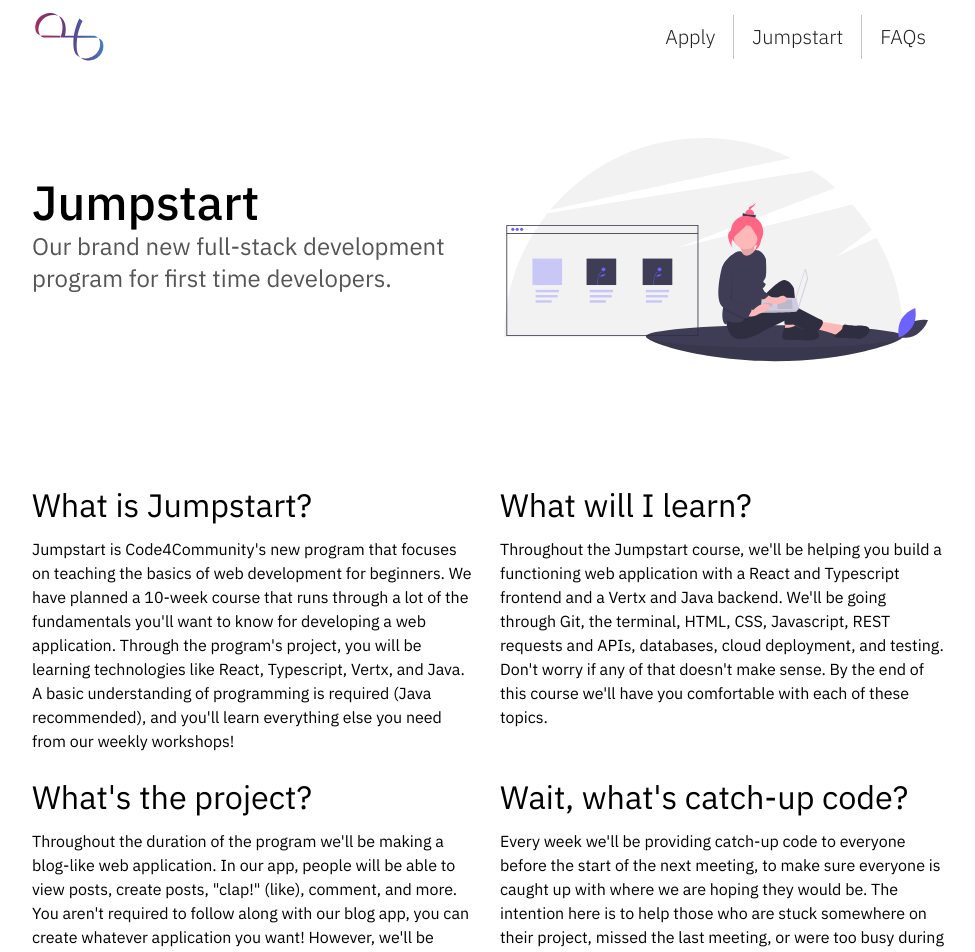
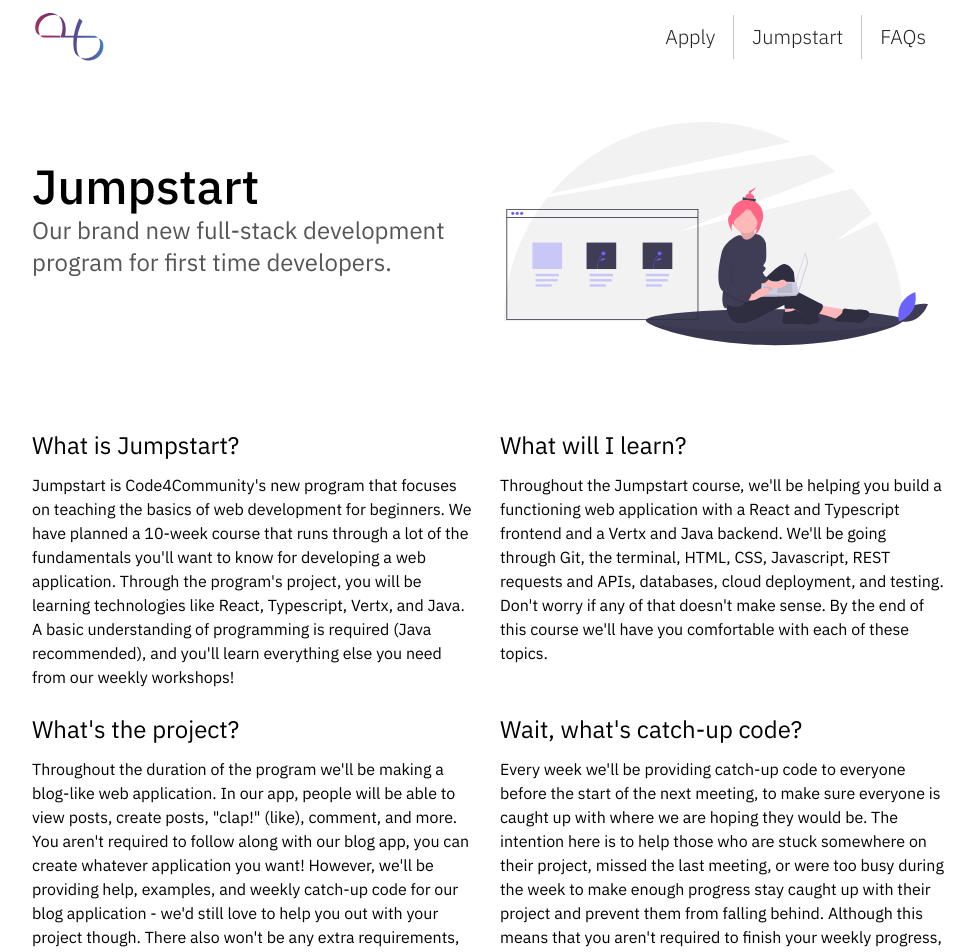
Before and after one commit to Code-4-Community/c4cneu.com, a React (Create React App) app: page /jumpstart in a window 1280 px wide. Shown: the top 952 px of the page, without its empty margins (152-1127 px from the left). Built offline with nearby package versions, Linux system fonts and the light colour scheme.

Commit message:
increase button size on apply + quotes

```diff
--- a/src/components/ApplyCard.tsx
+++ b/src/components/ApplyCard.tsx
@@ -16,7 +16,8 @@ import {
 } from '@material-ui/core';
 import { Link } from 'react-router-dom';
 
-const useStyles = makeStyles({
+const useStyles = makeStyles((theme: Theme) =>
+  createStyles({
     card: {
       padding: 0,
       margin: 'auto',
@@ -32,14 +33,15 @@ const useStyles = makeStyles({
       color: 'inherit',
       textDecoration: 'inherit',
     },
-});
+  })
+);
 // CSS for underline animation
 //https://css-tricks.com/4-ways-to-animate-the-color-of-a-text-link-on-hover/#technique-4-using-transform
 const StyledButton = withStyles((theme: Theme) =>
   createStyles({
     root: {
       padding: 0,
-      borderBottom: '1px solid grey',
+      borderBottom: '1px solid ' + theme.palette.divider,
 
       borderRadius: 0,
       transition: 'color 275ms ease',
@@ -49,14 +51,13 @@ const StyledButton = withStyles((theme: Theme) =>
       },
     },
     label: {
+      fontSize: '1.1em',
       overflow: 'hidden',
       '& > span': {
         position: 'absolute',
-
         overflow: 'hidden',
-
         transform: 'translateX(-100%)',
-        transition: 'transform 275ms ease',
+        transition: 'transform 200ms ease',
         borderBottom: '1px solid ' + theme.palette.primary.main,
         paddingTop: 1,
       },
--- a/src/components/ApplyDeveloper.tsx
+++ b/src/components/ApplyDeveloper.tsx
@@ -163,6 +163,13 @@ const ApplyDeveloper: React.FC = () => {
           name="Brandon Liang"
           title="Software Developer"
         />
+        <Fade>
+          <TextQuoteBlock
+            quote="What I love most about C4C is its emphasis on the community. Whether its helping out the greater Boston area or teaching Northeastern students coding or connecting with other club members, C4C always makes community its number one priority. You will never feel alone in C4C."
+            name="Max Sebso"
+            title="Software Developer"
+          />
+        </Fade>
       </Grid>
     </Container>
   );
--- a/src/components/FAQ.tsx
+++ b/src/components/FAQ.tsx
@@ -99,7 +99,7 @@ const FAQ: React.FC = () => {
         SvgNode={SVG}
       />
       <Container maxWidth="sm">
-        <Box py="10vh">
+        <Box py="5vh">
           <JumpstartAccordion sections={faq} />
         </Box>
       </Container>
--- a/src/components/Hero.tsx
+++ b/src/components/Hero.tsx
@@ -9,7 +9,7 @@ const useStyles = makeStyles({
     padding: '1em',
   },
   root: {
-    paddingTop: '2em',
+    paddingTop: '1em',
     paddingBottom: '2em',
   },
   verticallyCenter: {
--- a/src/components/Home.tsx
+++ b/src/components/Home.tsx
@@ -269,6 +269,13 @@ const Home: React.FC = () => {
         </Fade>
         <Fade>
           <TextQuoteBlock
+            quote="At Code4Community, I've met so many Northeastern students with diverse experiences, work ethics, talents, and the passion to help our local community. We work alongside one another to improve our leadership, teamwork, and technical skills. This is the community that I love to see grow and be a part of!"
+            name="Sadaf Khansalar"
+            title="Operations and Administration Director"
+          />
+        </Fade>
+        <Fade>
+          <TextQuoteBlock
             quote="I’ve learned to build, lead, and collaborate with teams of developers and designers, all of which has prepared me very much for working in the industry. To be able to learn so much, and see the impact we have for on our partner organizations, makes me very grateful to be a part of this organization."
             name="Jack Blanc"
             title="Director of Engineering"
@@ -282,6 +289,8 @@ const Home: React.FC = () => {
             title="President of Code4Community"
           />
         </Fade>
+
+
       </Grid>
       <Fade>
         <div className={classes.endSection}>
--- a/src/components/Jumpstart.tsx
+++ b/src/components/Jumpstart.tsx
@@ -10,7 +10,7 @@ import Fade from 'react-reveal/Fade';
 
 const useStyles = makeStyles({
   section: {
-    marginTop: '10vh',
+    marginTop: '5vh',
     marginBottom: '10vh',
   },
   subtext: {
@@ -64,7 +64,7 @@ const Jumpstart: React.FC = () => {
       >
         <Grid item sm={6}>
           <Fade>
-            <Typography variant="h4">What is Jumpstart?</Typography>
+            <Typography variant="h5">What is Jumpstart?</Typography>
             <Typography variant="body1" className={classes.subtext}>
               Jumpstart is Code4Community's new program that focuses on teaching
               the basics of web development for beginners. We have planned a
@@ -79,7 +79,7 @@ const Jumpstart: React.FC = () => {
         </Grid>
         <Grid item sm={6}>
           <Fade>
-            <Typography variant="h4">What will I learn?</Typography>
+            <Typography variant="h5">What will I learn?</Typography>
             <Typography variant="body1" className={classes.subtext}>
               Throughout the Jumpstart course, we'll be helping you build a
               functioning web application with a React and Typescript frontend and
@@ -93,7 +93,7 @@ const Jumpstart: React.FC = () => {
         </Grid>
         <Grid item sm={6}>
           <Fade>
-            <Typography variant="h4">What's the project?</Typography>
+            <Typography variant="h5">What's the project?</Typography>
             <Typography variant="body1" className={classes.subtext}>
               Throughout the duration of the program we'll be making a blog-like
               web application. In our app, people will be able to view posts,
@@ -109,7 +109,7 @@ const Jumpstart: React.FC = () => {
         </Grid>
         <Grid item sm={6}>
           <Fade>
-            <Typography variant="h4">Wait, what's catch-up code?</Typography>
+            <Typography variant="h5">Wait, what's catch-up code?</Typography>
             <Typography variant="body1" className={classes.subtext}>
               Every week we'll be providing catch-up code to everyone before the
               start of the next meeting, to make sure everyone is caught up with
@@ -139,7 +139,7 @@ const Jumpstart: React.FC = () => {
             href="https://forms.gle/5AgQCcU5YpWgmEzr9"
             color="primary"
           >
-            <Typography variant="h4">Sign up here!</Typography>
+            <Typography variant="h5">Sign up here!</Typography>
           </Button>
         </Box>
       </Fade>
```
Lines whose indentation alone changed are shown as unchanged.
